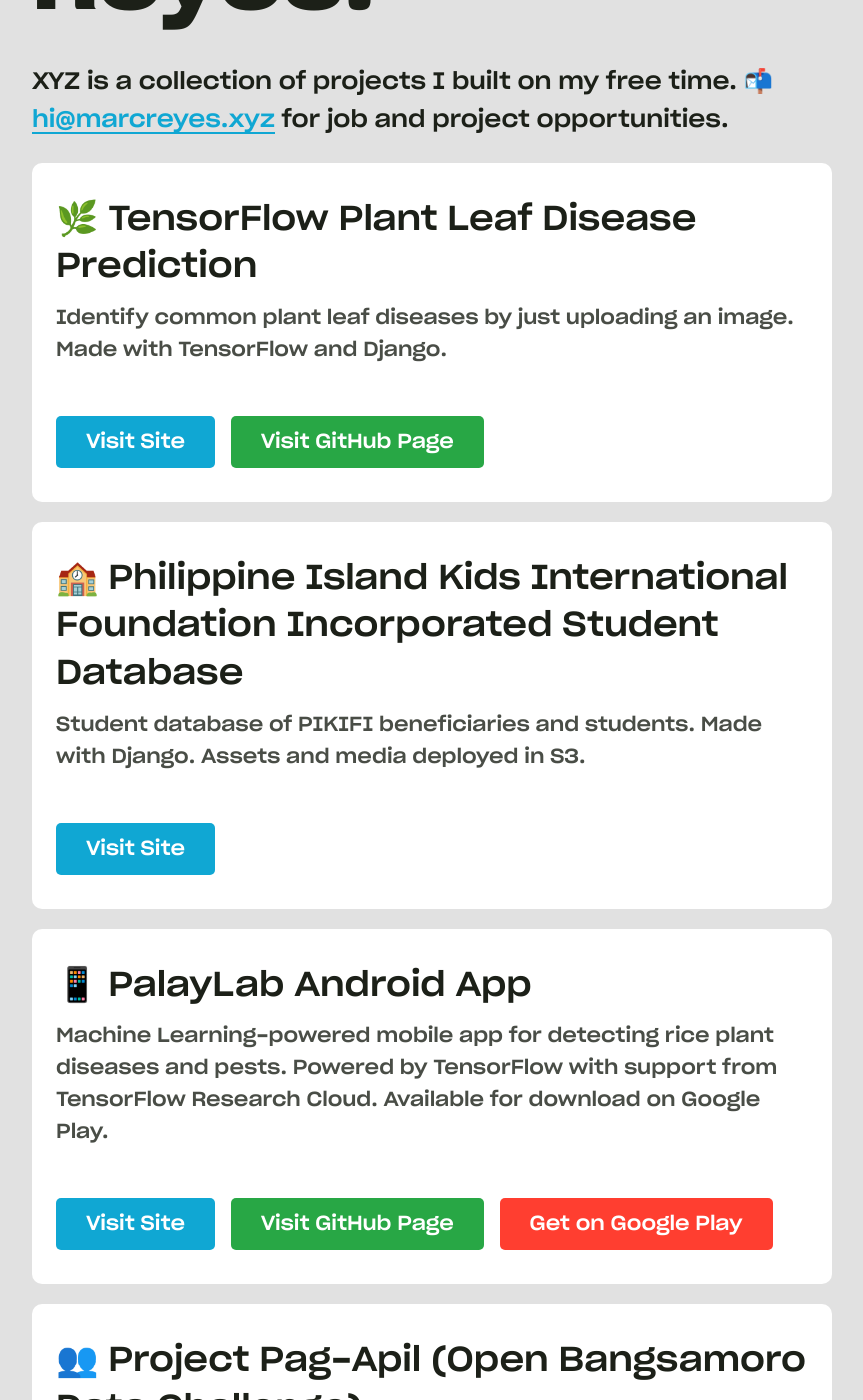
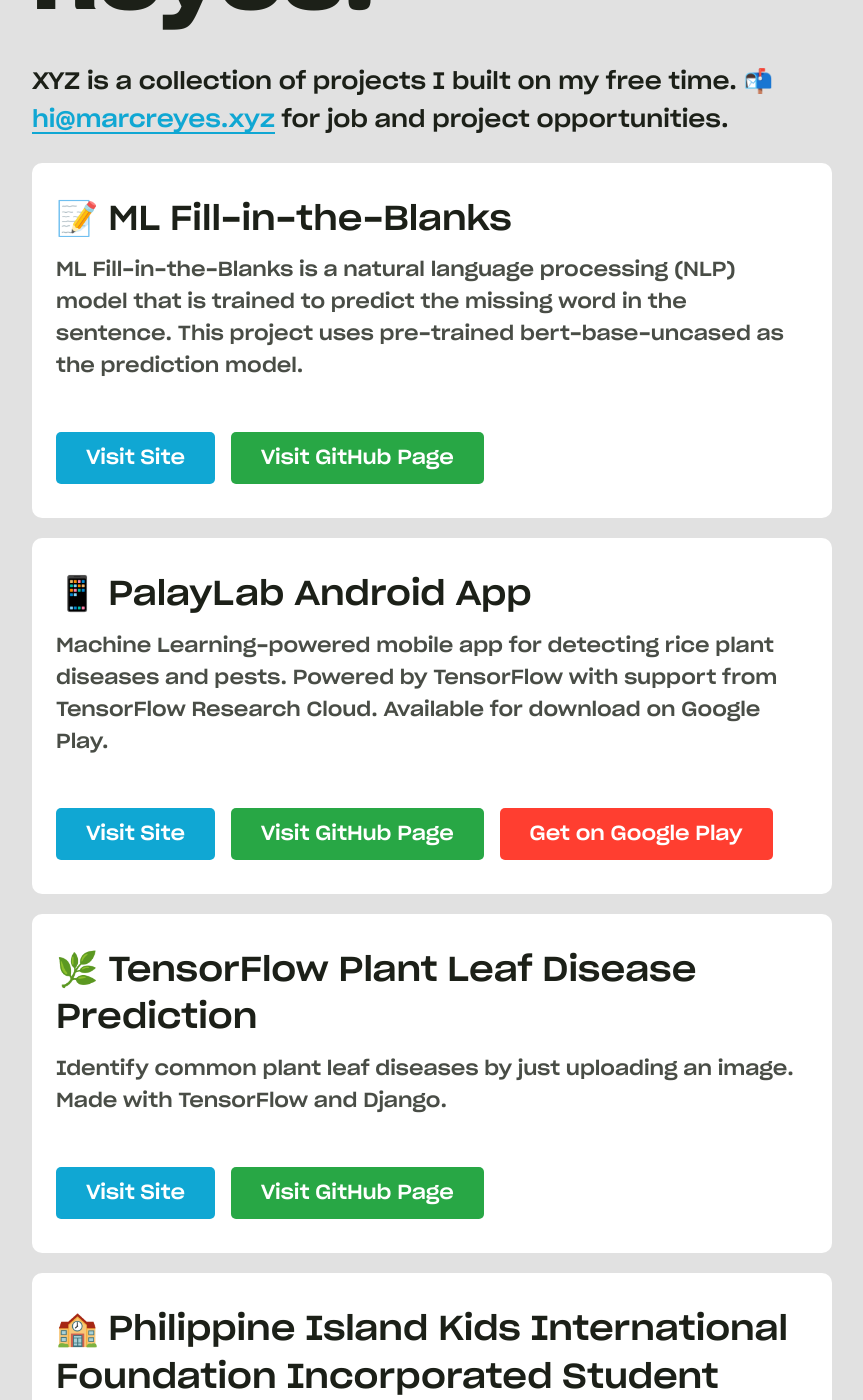
Before and after one commit to mabreyes/marcreyes.dev, a Jekyll site: the page built from index.md, in a window 1280 px wide and 1400 px high, scrolled down 605 px. Shown: the whole window, without its empty margins (208-1071 px from the left). Built offline with Jekyll 4.4.1, drawn with Linux system fonts in a browser that asks for light colours.

Commit message:
Add new project to list

```diff
--- a/_data/projects.yml
+++ b/_data/projects.yml
@@ -1,3 +1,13 @@
+- name: 📝 ML Fill-in-the-Blanks
+  description: ML Fill-in-the-Blanks is a natural language processing (NLP) model that is trained to predict the missing word in the sentence. This project uses pre-trained bert-base-uncased as the prediction model.
+  project_url: https://ml-bert.marcreyes.xyz/
+  github_url: https://github.com/mabreyes/ml-fill-in-the-blanks
+  google_play_url: null
+- name: 📱 PalayLab Android App
+  description: Machine Learning-powered mobile app for detecting rice plant diseases and pests. Powered by TensorFlow with support from TensorFlow Research Cloud. Available for download on Google Play.
+  project_url: https://palaylab.marcreyes.xyz/
+  github_url: https://github.com/marcreyesph/palaylab-mobile
+  google_play_url: https://play.google.com/store/apps/details?id=xyz.marcreyes.palaylab.app
 - name: 🌿 TensorFlow Plant Leaf Disease Prediction
   description: Identify common plant leaf diseases by just uploading an image. Made with TensorFlow and Django.
   project_url: https://tf-plant-disease-prediction.marcreyes.xyz/
@@ -8,11 +18,6 @@
   project_url: https://pikifi.marcreyes.xyz/
   github_url: null
   google_play_url: null
-- name: 📱 PalayLab Android App
-  description: Machine Learning-powered mobile app for detecting rice plant diseases and pests. Powered by TensorFlow with support from TensorFlow Research Cloud. Available for download on Google Play.
-  project_url: https://palaylab.marcreyes.xyz/
-  github_url: https://github.com/marcreyesph/palaylab-mobile
-  google_play_url: https://play.google.com/store/apps/details?id=xyz.marcreyes.palaylab.app
 - name: 👥 Project Pag-Apil (Open Bangsamoro Data Challenge)
   description: Data visualization entry for 2020 Open Bangsamoro Data Challenge.
   project_url: https://project-pagapil.marcreyes.xyz
```
